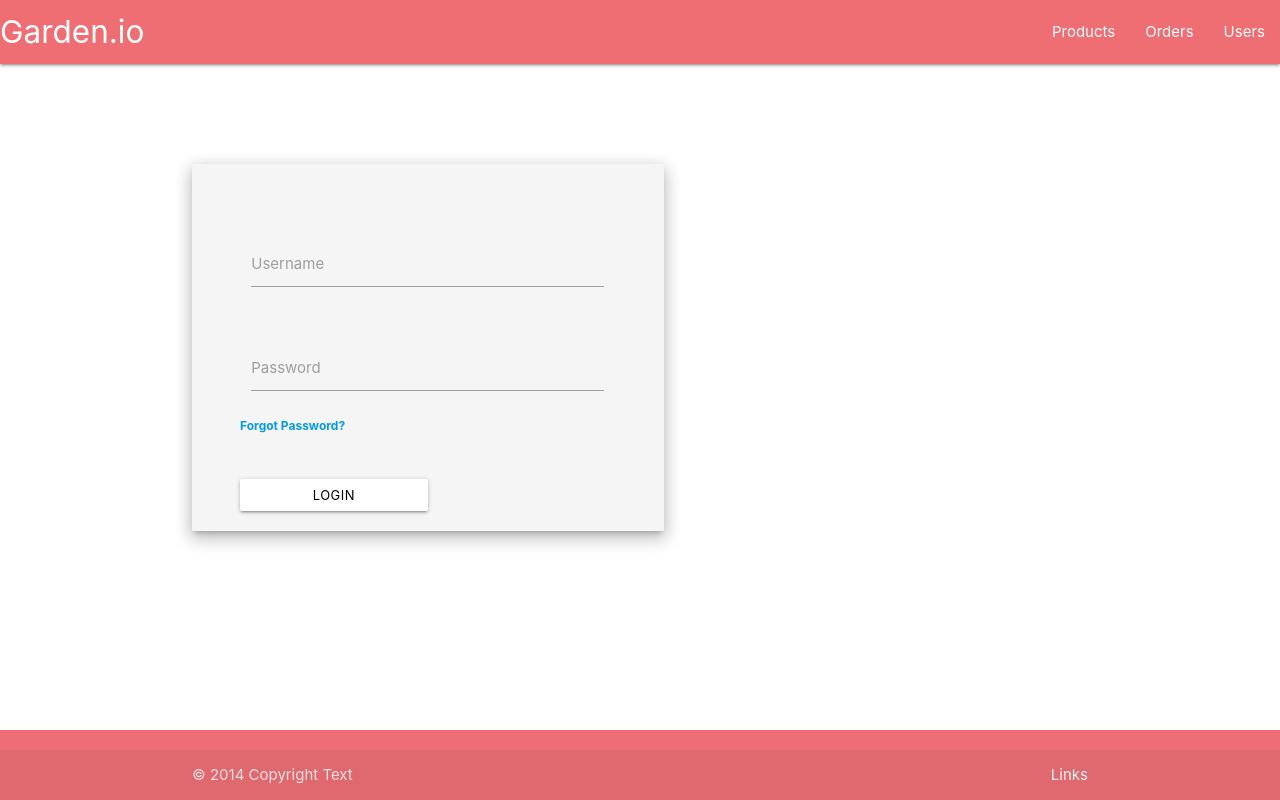
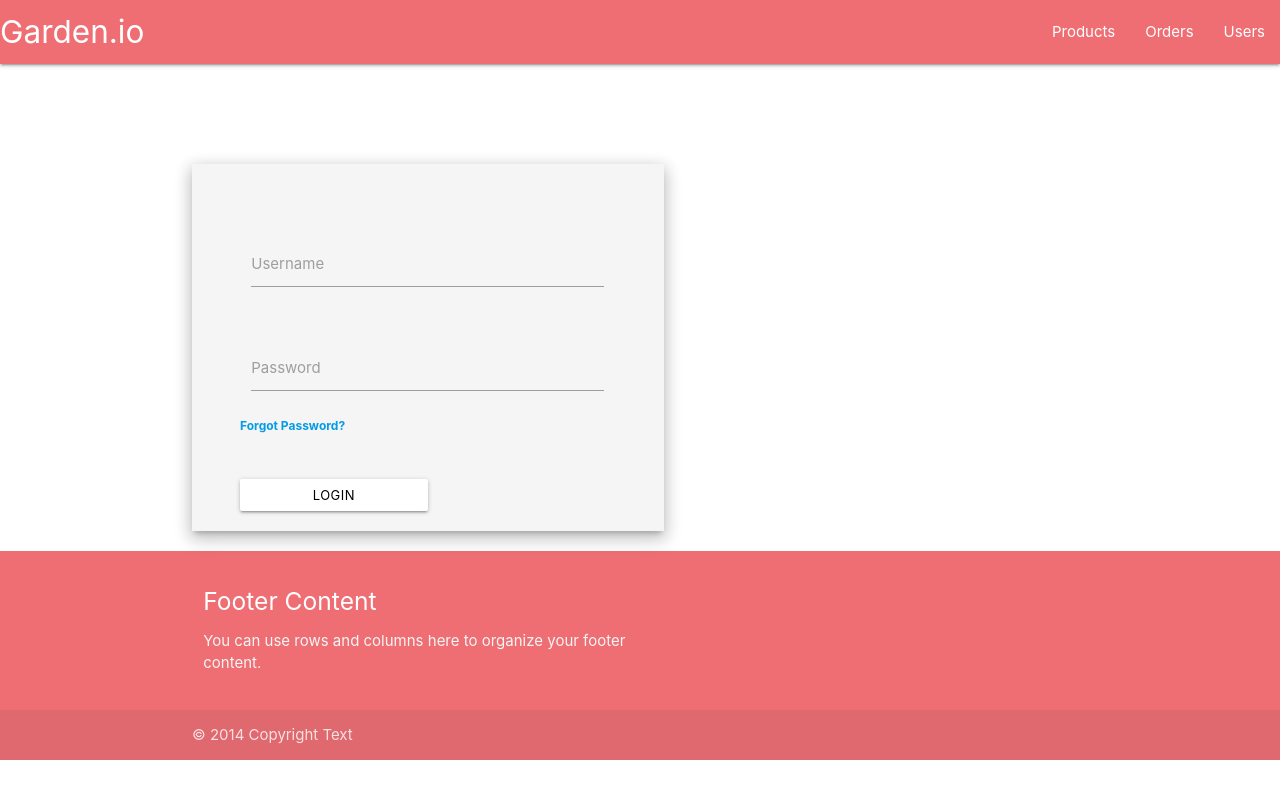
Before and after one commit to jaRue1/garden-app, a React (Create React App) app: page / in a window 1280 px wide. Built offline with nearby package versions, Linux system fonts and the light colour scheme.

Commit message:
updated footer

```diff
--- a/src/App.css
+++ b/src/App.css
@@ -1,7 +1,6 @@
 @import 'materialize-css';
 
 footer {
-  position: absolute;
   bottom: 0;
   right: 0;
   left: 0;
@@ -12,3 +11,8 @@ footer {
   padding: 32px 48px 0px 48px;
   border: 1px; margin-top: 100px;
 }
+
+.custom-container{
+  height: 100%;
+  padding: 5rem 0;
+}
--- a/src/components/Footer/index.jsx
+++ b/src/components/Footer/index.jsx
@@ -1,15 +1,24 @@
-import React from 'react'
+import React from "react"
 
 function Footer() {
-  return(
+  return (
     <footer class="page-footer">
-          <div class="footer-copyright">
-            <div class="container">
-            © 2014 Copyright Text
-            <a class = "grey-text text-lighten-4 right" href = "#!">Links</a>
-            </div>
+      <div class="container">
+        <div class="row">
+          <div class="col l6 s12">
+            <h5 class="white-text">Footer Content</h5>
+            <p class="grey-text text-lighten-4">
+              You can use rows and columns here to organize your footer content.
+            </p>
           </div>
-        </footer>
+        </div>
+      </div>
+      <div class="footer-copyright">
+        <div class="container">
+          © 2014 Copyright Text
+        </div>
+      </div>
+    </footer>
   )
 }
 export default Footer
--- a/src/scenes/Users.js
+++ b/src/scenes/Users.js
@@ -22,7 +22,7 @@ function Users() {
   }
   console.log(allUsers)
   return (
-  <div>
+  <div className='container custom-container'>
   <ul class="collection with-header">
       <li class="collection-header"><h4>All Users</h4></li>
       {!allUsers ? <h2>Loading...</h2> : allUsers.map(user =>{
@@ -41,7 +41,6 @@ function Users() {
   <input onChange = {(e) => setNewUser({ ...newUser, email: e.target.value})} />
   <label>Password</label>
   <input onChange = {(e) => setNewUser({ ...newUser, password: e.target.value})} />
-
   <Button onClick = {() => createUser()}>Create User</Button>
   </div>
   )
```
